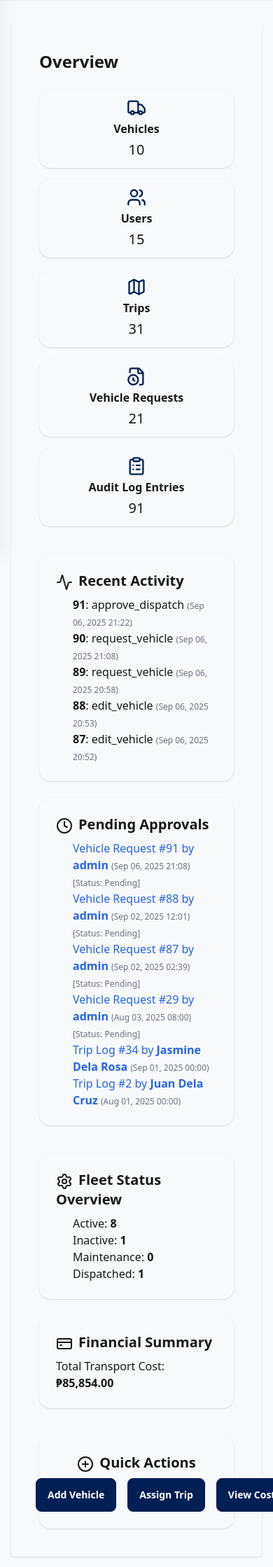
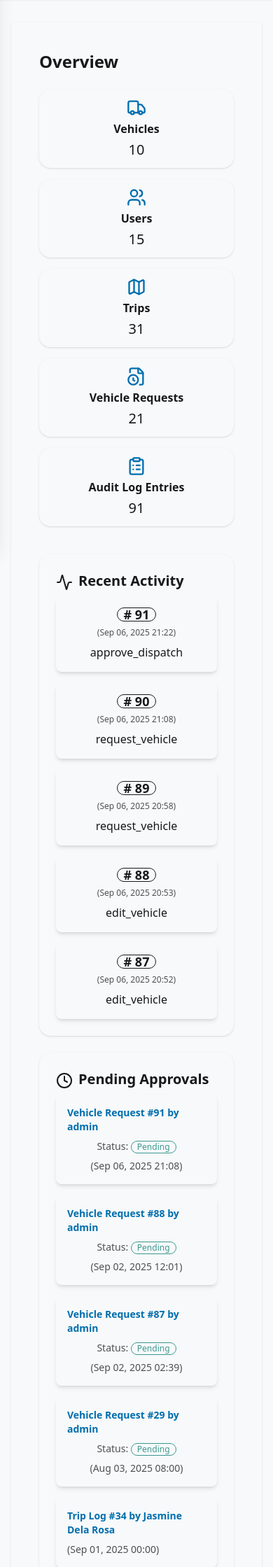
Before and after one commit to Froill/Logistics2System, a PHP site: page /dashboard.php in a window 390 px wide; the page is wider, and only the part inside the window is pictured. Shown: the part 65-2304 px from the top of that part at 70% size. Run offline with PHP 8.4, Linux system fonts and the light colour scheme; a user stored in the database is signed in; data comes from the database, SQL or seed files in the repository; some libraries are stand-ins or nearby versions.

Commit message:
adjust admin dashboard css for responsiveness and design

```diff
--- a/dashboard.php
+++ b/dashboard.php
@@ -54,7 +54,7 @@ if ($module === 'dashboard') {
 }
 ?>
 <!DOCTYPE html>
-<html lang="en" class="dark">
+<html lang="en">
 
 <head>
   <!-- Meta -->
--- a/includes/dashboard_admin.php
+++ b/includes/dashboard_admin.php
@@ -25,27 +25,27 @@ $audit_count = get_count('audit_log');
 
 <div class="grid grid-cols-1 md:grid-cols-2 lg:grid-cols-3 gap-4">
   <div class="card bg-base-100 shadow p-3 flex flex-col items-center">
-    <i data-lucide="truck" class="w-7 h-7 text-primary mb-1"></i>
+    <i data-lucide="truck" class="w-7 h-7 text-info mb-1"></i>
     <div class="text-base font-bold">Vehicles</div>
     <div class="text-xl mt-1"><?php echo $vehicle_count; ?></div>
   </div>
   <div class="card bg-base-100 shadow p-3 flex flex-col items-center">
-    <i data-lucide="users" class="w-7 h-7 text-primary mb-1"></i>
+    <i data-lucide="users" class="w-7 h-7 text-info mb-1"></i>
     <div class="text-base font-bold">Users</div>
     <div class="text-xl mt-1"><?php echo $user_count; ?></div>
   </div>
   <div class="card bg-base-100 shadow p-3 flex flex-col items-center">
-    <i data-lucide="map" class="w-7 h-7 text-primary mb-1"></i>
+    <i data-lucide="map" class="w-7 h-7 text-info mb-1"></i>
     <div class="text-base font-bold">Trips</div>
     <div class="text-xl mt-1"><?php echo $trip_count; ?></div>
   </div>
   <div class="card bg-base-100 shadow p-3 flex flex-col items-center">
-    <i data-lucide="file-clock" class="w-7 h-7 text-primary mb-1"></i>
+    <i data-lucide="file-clock" class="w-7 h-7 text-info mb-1"></i>
     <div class="text-base font-bold">Vehicle Requests</div>
     <div class="text-xl mt-1"><?php echo $pending_requests; ?></div>
   </div>
   <div class="card bg-base-100 shadow p-3 flex flex-col items-center">
-    <i data-lucide="clipboard-list" class="w-7 h-7 text-primary mb-1"></i>
+    <i data-lucide="clipboard-list" class="w-7 h-7 text-info mb-1"></i>
     <div class="text-base font-bold">Audit Log Entries</div>
     <div class="text-xl mt-1"><?php echo $audit_count; ?></div>
   </div>
@@ -54,7 +54,7 @@ $audit_count = get_count('audit_log');
 <div class="grid grid-cols-1 md:grid-cols-2 gap-6 mt-8">
   <div class="card bg-base-100 shadow p-6">
     <div class="text-xl font-bold mb-2"><i data-lucide="activity" class="inline w-6 h-6 mr-2"></i>Recent Activity</div>
-    <ul class=" ml-6">
+    <ul class="grid gap-4 sm:grid-cols-1">
       <?php
       $result = $conn->query("SELECT action, id, timestamp FROM audit_log ORDER BY timestamp DESC LIMIT 5");
       if ($result) {
@@ -78,7 +78,15 @@ $audit_count = get_count('audit_log');
               $ago = $tsObj->format('M d, Y H:i');
             }
           }
-          echo "<li><b>{$row['id']}</b>: {$row['action']} <span class='text-xs text-gray-500'>($ago)</span></li>";
+          echo "
+          <li class='card bg-base-100 shadow-md hover:shadow-lg transition rounded-lg p-4'>
+            <div class='flex flex-col gap-2 md:flex-row md:gap-0  items-center justify-between'>
+              <h2 class='card-title text-lg font-bold badge badge-outline'># {$row['id']}</h2>
+              <span class='text-xs text-center md:text-left opacity-75'>($ago)</span>
+            </div>
+            <p class='text-md mt-2 text-center md:text-left'>{$row['action']}</p>
+          </li>
+          ";
         }
       }
       ?>
@@ -86,7 +94,7 @@ $audit_count = get_count('audit_log');
   </div>
   <div class="card bg-base-100 shadow p-6">
     <div class="text-xl font-bold mb-2"><i data-lucide="clock" class="inline w-6 h-6 mr-2"></i>Pending Approvals</div>
-    <ul class="ml-6">
+    <ul class="grid gap-4 grid-cols-1">
       <?php
       // Always show both pending vehicle requests and trip log reviews
       $pendingVehicleRequests = [];
@@ -124,7 +132,23 @@ $audit_count = get_count('audit_log');
               $ago = $tsObj->format('M d, Y H:i');
             }
           }
-          echo "<li><a href='$vrdsLink' class='text-blue-600 hover:underline'>Vehicle Request #{$row['id']} by <b>{$requesterName}</b></a> <span class='text-xs text-gray-500'>($ago) [Status: {$row['status']}]</span></li>";
+          echo "
+          <li class='card bg-base-100 shadow-md hover:shadow-lg transition rounded-lg p-4'>
+            <div class='flex flex-col sm:flex-row sm:items-center sm:justify-between gap-2'>
+
+              <!-- Left section: Link + requester -->
+              <a href='$vrdsLink' class='text-info font-semibold hover:underline text-sm sm:text-base'>
+                Vehicle Request #{$row['id']} by <b>{$requesterName}</b>
+              </a>
+
+              <!-- Right section: status + time -->
+              <div class='text-sm opacity-75 flex flex-col md:flex-row items-center gap-2 font-medium'>
+                <span>Status: <span class='badge badge-outline badge-secondary badge-sm p-2'>{$row['status']}</span></span>
+                <span>($ago)</span>
+              </div>
+            </div>
+          </li>
+          ";
         }
       } else {
         echo "<li class='text-gray-400'>No pending vehicle requests.</li>";
@@ -160,7 +184,20 @@ $audit_count = get_count('audit_log');
           } else {
             $ago = date('M d, Y H:i', $ts);
           }
-          echo "<li><a href='$tripLink' class='text-blue-600 hover:underline'>Trip Log #{$row['id']} by <b>{$row['driver_name']}</b></a> <span class='text-xs text-gray-500'>($ago)</span></li>";
+          echo "
+          <li class='card bg-base-100 shadow-md hover:shadow-lg transition rounded-lg p-4'>
+            <div class='flex flex-col sm:flex-row sm:items-center sm:justify-between gap-2'>
+
+              <!-- Left section: link + driver -->
+              <a href='$tripLink' class='text-info font-semibold hover:underline text-sm sm:text-base'>
+              Trip Log #{$row['id']} by <b>{$row['driver_name']}</b>
+              </a>
+
+              <!-- Right section: timestamp -->
+              <span class='text-sm opacity-75'>($ago)</span>
+            </div>
+          </li>
+          ";
         }
       } else {
         echo "<li class='text-gray-400'>No pending trip log reviews.</li>";
@@ -204,7 +241,7 @@ $audit_count = get_count('audit_log');
 <div class="grid grid-cols-1 gap-6 mt-8">
   <div class="card bg-base-100 shadow p-6 flex flex-col items-center">
     <div class="text-xl font-bold mb-2"><i data-lucide="plus-circle" class="inline w-6 h-6 mr-2"></i>Quick Actions</div>
-    <div class="flex gap-4">
+    <div class="flex flex-col md:flex-row gap-4">
       <a href="dashboard.php?module=fvm" class="btn btn-primary">Add Vehicle</a>
       <a href="dashboard.php?module=driver_trip" class="btn btn-primary">Assign Trip</a>
       <a href="dashboard.php?module=tcao" class="btn btn-primary">View Cost Analysis</a>
```
Lines whose indentation alone changed are shown as unchanged.
